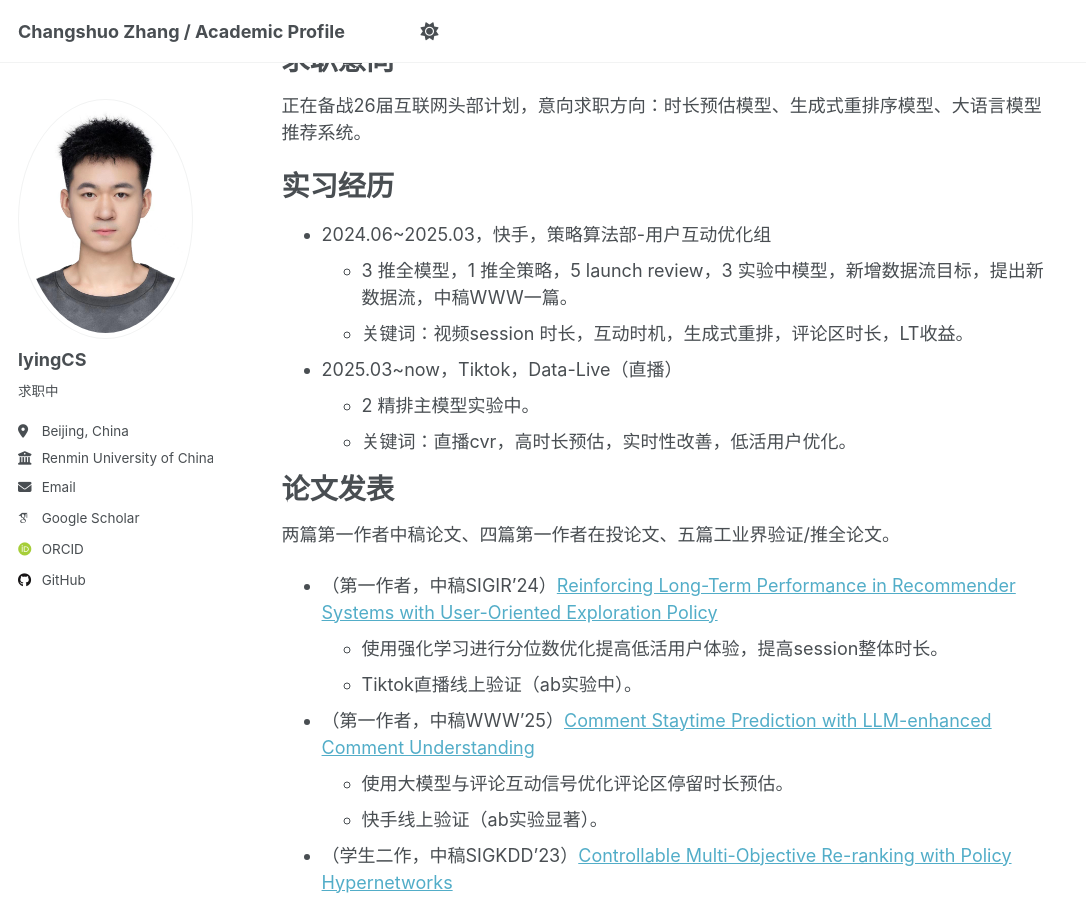
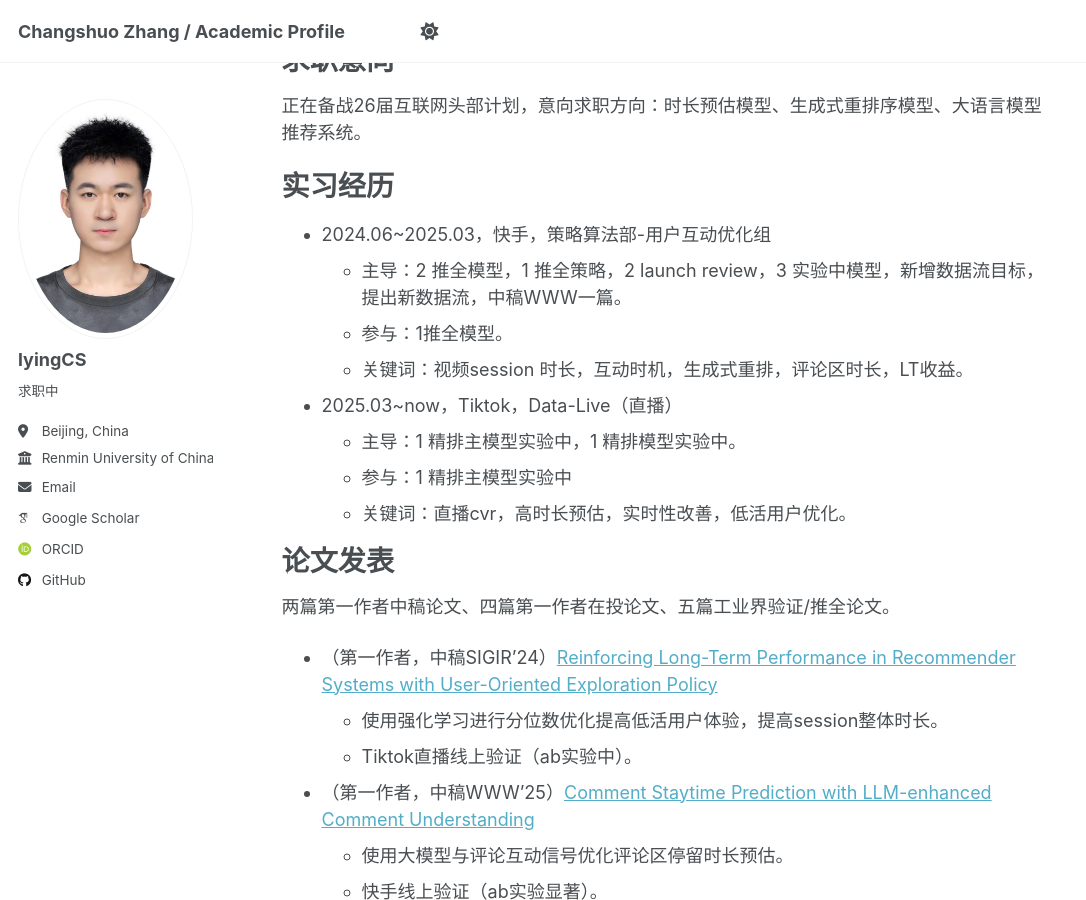
Before and after one commit to lyingCS/lyingCS.github.io, a Jekyll site: the page built from _pages/about.md, in a window 1280 px wide and 900 px high, scrolled down 433 px. Shown: the whole window, without its empty margins (0-1086 px from the left). Built offline with Jekyll 4.4.1, drawn with Linux system fonts in a browser that asks for light colours; some web fonts are replaced.

Commit message:
update files

```diff
--- a/_pages/about.md
+++ b/_pages/about.md
@@ -25,10 +25,12 @@ redirect_from:
 ======
 
 + 2024.06~2025.03，快手，策略算法部-用户互动优化组
-  + 3 推全模型，1 推全策略，5 launch review，3 实验中模型，新增数据流目标，提出新数据流，中稿WWW一篇。
+  + 主导：2 推全模型，1 推全策略，2 launch review，3 实验中模型，新增数据流目标，提出新数据流，中稿WWW一篇。
+  + 参与：1推全模型。
   + 关键词：视频session 时长，互动时机，生成式重排，评论区时长，LT收益。
 + 2025.03~now，Tiktok，Data-Live（直播）
-  + 2 精排主模型实验中。
+  + 主导：1 精排主模型实验中，1 精排模型实验中。
+  + 参与：1 精排主模型实验中
   + 关键词：直播cvr，高时长预估，实时性改善，低活用户优化。
 
 论文发表
```
